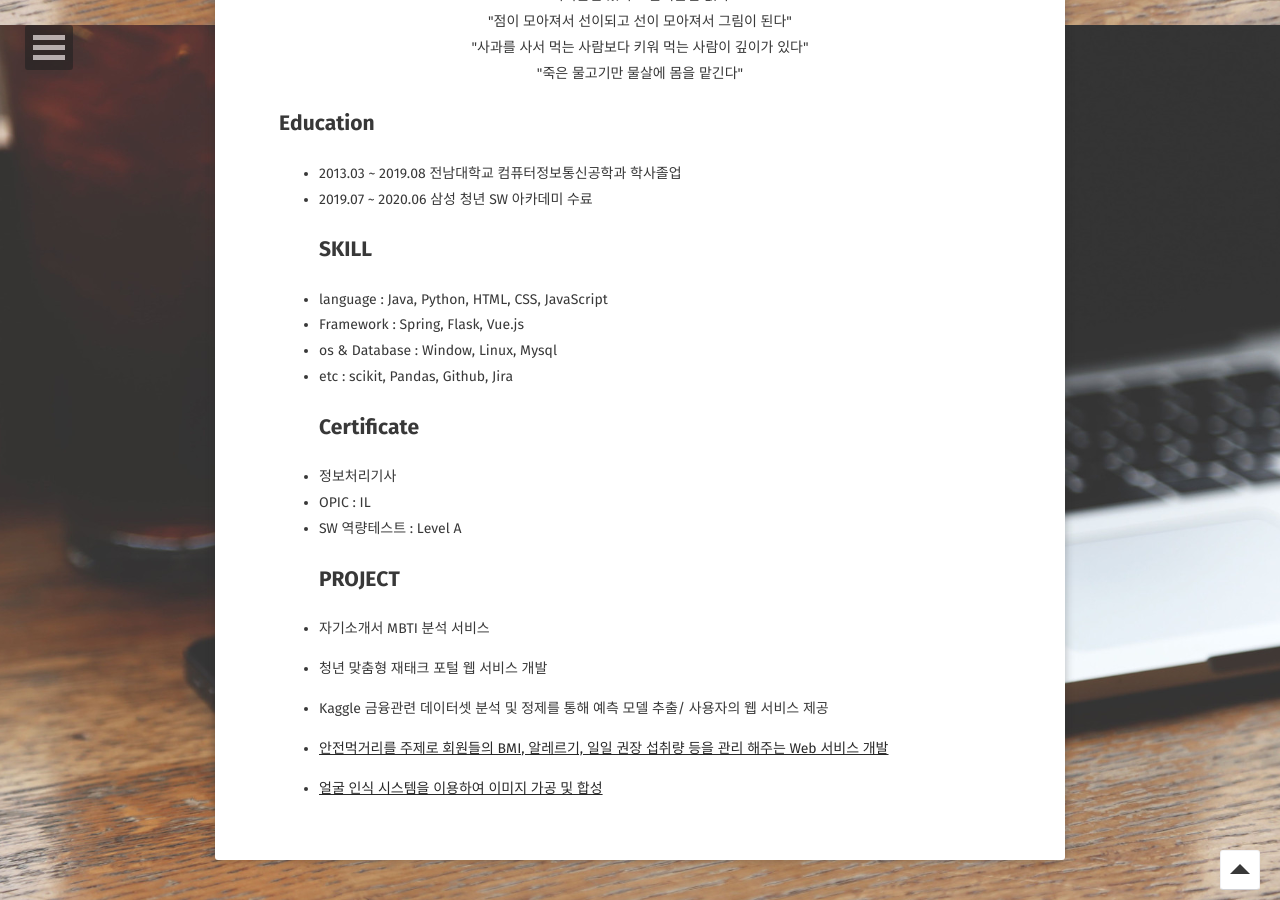
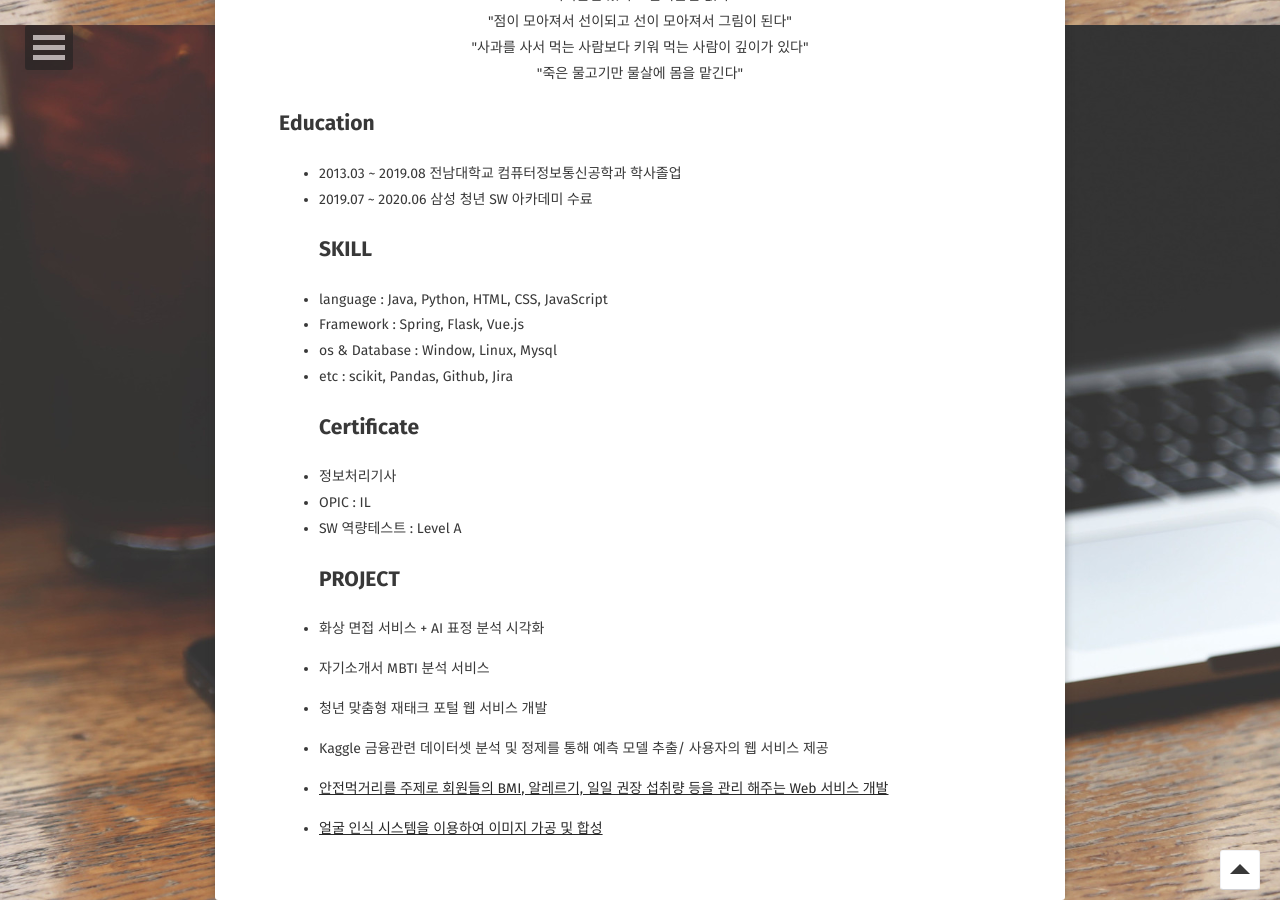
Before and after one commit to limkinam/limkinam.github.io, a Jekyll site: the page built from about/index.md, in a window 1280 px wide and 900 px high, scrolled down 875 px. Built offline with Jekyll 4.4.1, drawn with Linux system fonts in a browser that asks for light colours; some web fonts are replaced.

Commit message:
Update index.md

```diff
--- a/about/index.md
+++ b/about/index.md
@@ -28,6 +28,8 @@ comments: false
 - OPIC : IL
 - SW 역량테스트 : Level A
 ## PROJECT
+* 화상 면접 서비스 + AI 표정 분석 시각화
+
 * 자기소개서 MBTI 분석 서비스
 
 * 청년 맞춤형 재태크 포털 웹 서비스 개발
```
